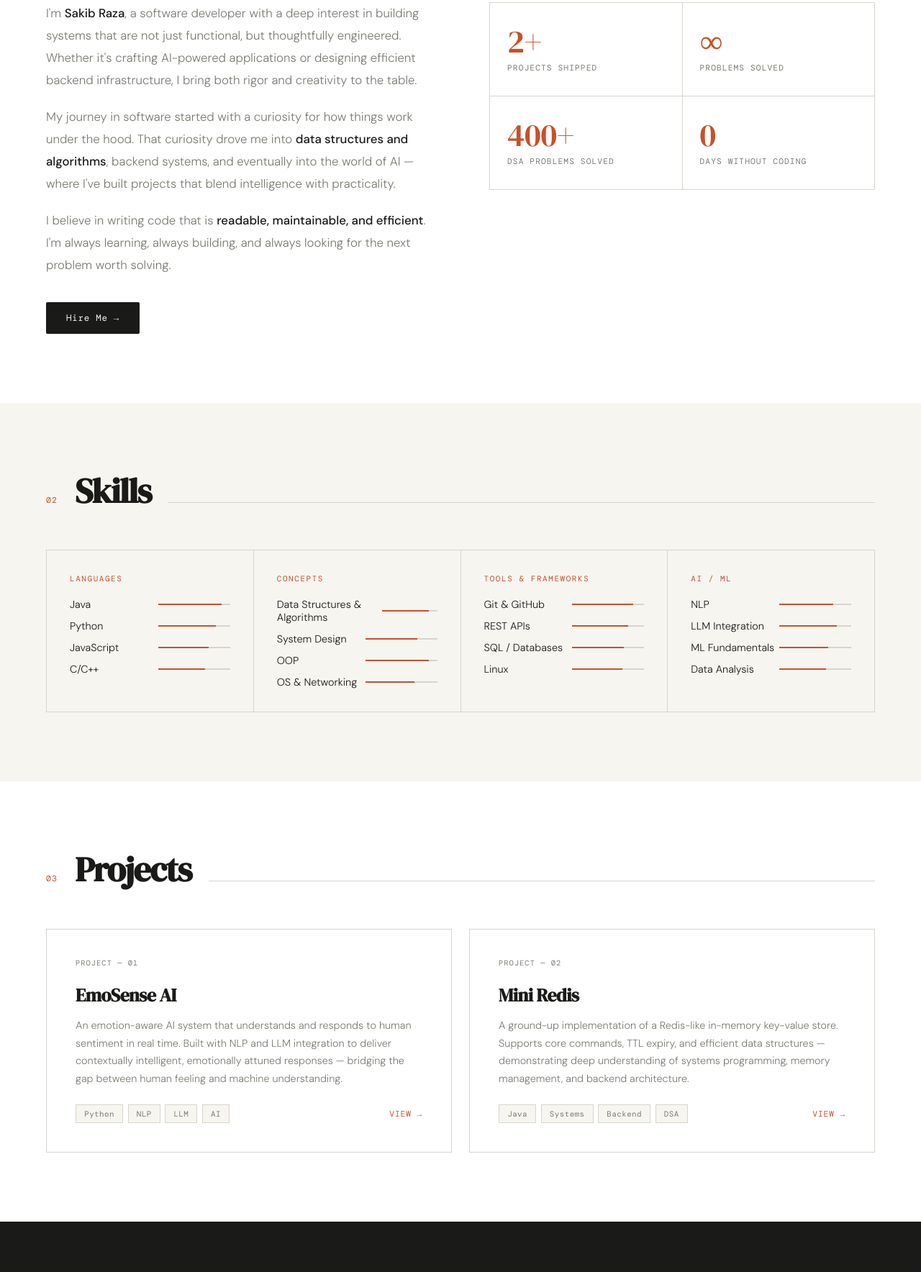
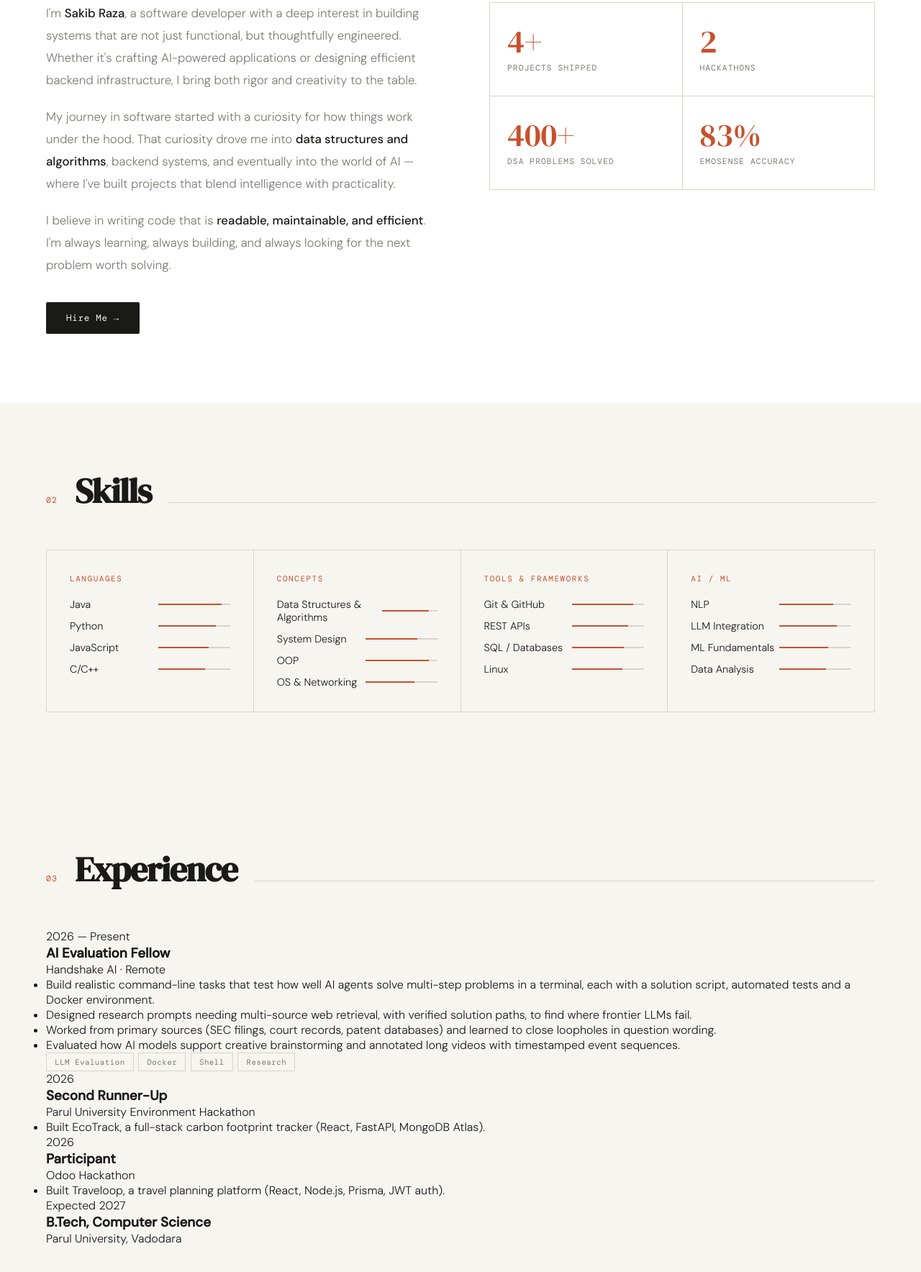
Before and after one commit to sakibraza07/sakibraza07.github.io, a plain HTML site: page index.html in a window 1280 px wide. Shown: the part 1002-2770 px from the top of the page at 72% size. Drawn offline with nearby package versions, Linux system fonts and the light colour scheme; a web font is replaced by a local one.

Commit message:
Enhance experience and project sections in index.html
Added experience section with details about AI Evaluation Fellow role and hackathon participation. Updated project descriptions and numbers in the projects section.

```diff
--- a/index.html
+++ b/index.html
@@ -19,6 +19,7 @@
         <ul class="nav-links">
             <li><a href="#about">About</a></li>
             <li><a href="#skills">Skills</a></li>
+            <li><a href="#experience">Experience</a></li>
             <li><a href="#projects">Projects</a></li>
             <li><a href="#contact">Contact</a></li>
         </ul>
@@ -85,20 +86,20 @@
             </div>
             <div class="about-stats fade-up">
                 <div class="stat">
-                    <div class="stat-num">2+</div>
+                    <div class="stat-num">4+</div>
                     <div class="stat-label">Projects Shipped</div>
                 </div>
                 <div class="stat">
-                    <div class="stat-num">∞</div>
-                    <div class="stat-label">Problems Solved</div>
+                    <div class="stat-num">2</div>
+                    <div class="stat-label">Hackathons</div>
                 </div>
                 <div class="stat">
                     <div class="stat-num">400+</div>
                     <div class="stat-label">DSA Problems Solved</div>
                 </div>
                 <div class="stat">
-                    <div class="stat-num">0</div>
-                    <div class="stat-label">Days Without Coding</div>
+                    <div class="stat-num">83%</div>
+                    <div class="stat-label">EmoSense Accuracy</div>
                 </div>
             </div>
         </div>
@@ -231,10 +232,67 @@
         </div>
     </section>
 
+    <!-- EXPERIENCE -->
+    <section id="experience">
+        <div class="section-header fade-up">
+            <span class="section-num">03</span>
+            <h2>Experience</h2>
+            <div class="section-line"></div>
+        </div>
+        <div class="exp-list">
+            <div class="exp-item fade-up">
+                <div class="exp-meta">2026 — Present</div>
+                <div class="exp-body">
+                    <h3>AI Evaluation Fellow</h3>
+                    <div class="exp-org">Handshake AI · Remote</div>
+                    <ul class="exp-points">
+                        <li>Build realistic command-line tasks that test how well AI agents solve multi-step problems in a terminal, each with a solution script, automated tests and a Docker environment.</li>
+                        <li>Designed research prompts needing multi-source web retrieval, with verified solution paths, to find where frontier LLMs fail.</li>
+                        <li>Worked from primary sources (SEC filings, court records, patent databases) and learned to close loopholes in question wording.</li>
+                        <li>Evaluated how AI models support creative brainstorming and annotated long videos with timestamped event sequences.</li>
+                    </ul>
+                    <div class="project-tags">
+                        <span class="tag">LLM Evaluation</span>
+                        <span class="tag">Docker</span>
+                        <span class="tag">Shell</span>
+                        <span class="tag">Research</span>
+                    </div>
+                </div>
+            </div>
+            <div class="exp-item fade-up">
+                <div class="exp-meta">2026</div>
+                <div class="exp-body">
+                    <h3>Second Runner-Up</h3>
+                    <div class="exp-org">Parul University Environment Hackathon</div>
+                    <ul class="exp-points">
+                        <li>Built EcoTrack, a full-stack carbon footprint tracker (React, FastAPI, MongoDB Atlas).</li>
+                    </ul>
+                </div>
+            </div>
+            <div class="exp-item fade-up">
+                <div class="exp-meta">2026</div>
+                <div class="exp-body">
+                    <h3>Participant</h3>
+                    <div class="exp-org">Odoo Hackathon</div>
+                    <ul class="exp-points">
+                        <li>Built Traveloop, a travel planning platform (React, Node.js, Prisma, JWT auth).</li>
+                    </ul>
+                </div>
+            </div>
+            <div class="exp-item fade-up">
+                <div class="exp-meta">Expected 2027</div>
+                <div class="exp-body">
+                    <h3>B.Tech, Computer Science</h3>
+                    <div class="exp-org">Parul University, Vadodara</div>
+                </div>
+            </div>
+        </div>
+    </section>
+
     <!-- PROJECTS -->
     <section id="projects">
         <div class="section-header fade-up">
-            <span class="section-num">03</span>
+            <span class="section-num">04</span>
             <h2>Projects</h2>
             <div class="section-line"></div>
         </div>
@@ -243,16 +301,16 @@
                 <div class="project-num">PROJECT — 01</div>
                 <h3>EmoSense AI</h3>
                 <p>
-                    An emotion-aware AI system that understands and responds to human sentiment in real time. Built with
-                    NLP and LLM integration to deliver contextually intelligent, emotionally attuned responses —
-                    bridging the gap between human feeling and machine understanding.
+                    Speech emotion detection system. Extracts 269 audio features (MFCCs, spectral contrast), trained
+                    with data augmentation and cross-validated model selection, lifting test accuracy from 72.9% to
+                    83.3%. Flask backend with JWT auth, MongoDB, Docker, and a dashboard frontend.
                 </p>
                 <div class="project-footer">
                     <div class="project-tags">
                         <span class="tag">Python</span>
-                        <span class="tag">NLP</span>
-                        <span class="tag">LLM</span>
-                        <span class="tag">AI</span>
+                        <span class="tag">ML</span>
+                        <span class="tag">Flask</span>
+                        <span class="tag">Docker</span>
                     </div>
                     <a href="https://github.com/sakibraza07/emosense.ai" target="_blank" class="project-link">View →</a>
                 </div>
@@ -275,13 +333,45 @@
                     <a href="https://github.com/sakibraza07/mini-redis" target="_blank" class="project-link">View →</a>
                 </div>
             </div>
+            <div class="project-card fade-up">
+                <div class="project-num">PROJECT — 03</div>
+                <h3>EcoTrack</h3>
+                <p>
+                    Full-stack carbon footprint tracker with a React 19 frontend, FastAPI backend and MongoDB Atlas.
+                    Second Runner-Up at the Parul University Environment Hackathon 2026.
+                </p>
+                <div class="project-footer">
+                    <div class="project-tags">
+                        <span class="tag">React</span>
+                        <span class="tag">FastAPI</span>
+                        <span class="tag">MongoDB</span>
+                    </div>
+                    <a href="https://github.com/sakibraza07/EcoTrack" target="_blank" class="project-link">View →</a>
+                </div>
+            </div>
+            <div class="project-card fade-up">
+                <div class="project-num">PROJECT — 04</div>
+                <h3>Traveloop</h3>
+                <p>
+                    Travel planning platform with a normalized relational schema (User → Trip → Stop → Activity),
+                    JWT authentication and an Express + Prisma backend. Built for the Odoo Hackathon 2026.
+                </p>
+                <div class="project-footer">
+                    <div class="project-tags">
+                        <span class="tag">React</span>
+                        <span class="tag">Node.js</span>
+                        <span class="tag">Prisma</span>
+                    </div>
+                    <a href="https://github.com/sakibraza07/traveloop" target="_blank" class="project-link">View →</a>
+                </div>
+            </div>
         </div>
     </section>
 
     <!-- CONTACT -->
     <section id="contact">
         <div class="section-header fade-up">
-            <span class="section-num">04</span>
+            <span class="section-num">05</span>
             <h2>Contact</h2>
             <div class="section-line"></div>
         </div>
```
